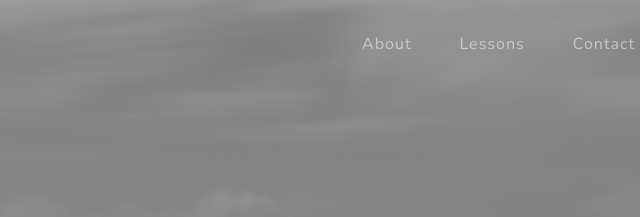
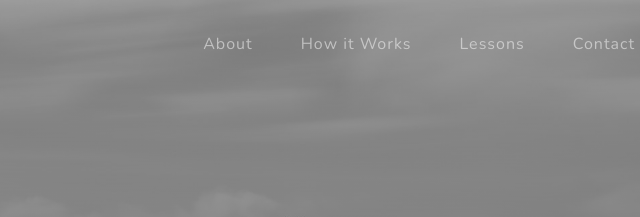
Before and after one commit to Danny-Van-ENG/website, a plain HTML site: page index.html in a window 1280 px wide. Shown: the top 217 px of the page, 503-1143 px from the left. Drawn offline with nearby package versions, Linux system fonts and the light colour scheme.

Commit message:
Update index.html

```diff
--- a/index.html
+++ b/index.html
@@ -27,6 +27,7 @@
                 <div class="collapse navbar-collapse" id="navbarResponsive">
                     <ul class="navbar-nav ms-auto">
                         <li class="nav-item"><a class="nav-link" href="#about">About</a></li>
+                        <li class="nav-item"><a class="nav-link" href="#how it works">How it Works</a></li>
                         <li class="nav-item"><a class="nav-link" href="#lessons">Lessons</a></li>
                         <li class="nav-item"><a class="nav-link" href="#signup">Contact</a></li>
                     </ul>
@@ -61,6 +62,9 @@
             </div>
         </section>
         <!-- Lessons-->
+        <section class="how it works-section text-center" id="How it Works">
+        </section>
+        <!-- How it Works-->
         <section class="lessons-section bg-light" id="lessons">
             <div class="container px-4 px-lg-5">
                 <!-- Featured Lessons Row-->
```
